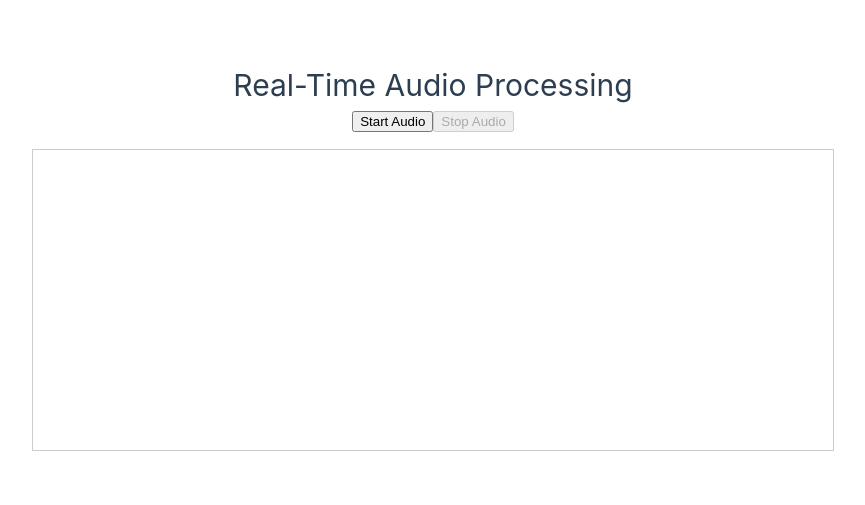
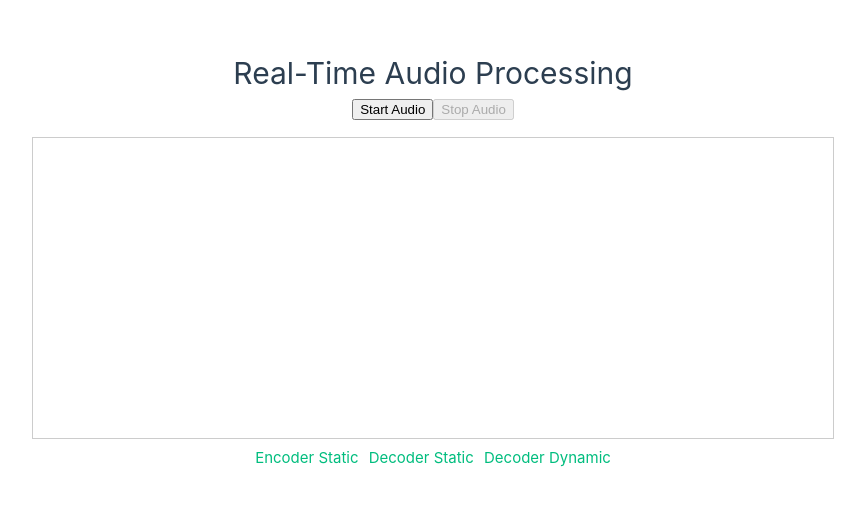
Before and after one commit to losimen/jingo, a Vue app: page / in a window 1280 px wide. Shown: the part 157-662 px from the top of the page, without its empty margins (0-865 px from the left). Built offline with nearby package versions, Linux system fonts and the light colour scheme; the HTML template or start-up script is replaced by a standard one.

Commit message:
welcome page

```diff
--- a/src/views/HomeView.vue
+++ b/src/views/HomeView.vue
@@ -4,6 +4,10 @@
     <button @click="startAudio">Start Audio</button>
     <button @click="stopAudio" :disabled="!isStreaming">Stop Audio</button>
     <canvas ref="canvas" width="800" height="300"></canvas>
+
+    <router-link to="encoder-static"> Encoder Static </router-link>
+    <router-link to="decoder-static"> Decoder Static </router-link>
+    <router-link to="decoder-dynamic"> Decoder Dynamic </router-link>
   </main>
 </template>
 
```
